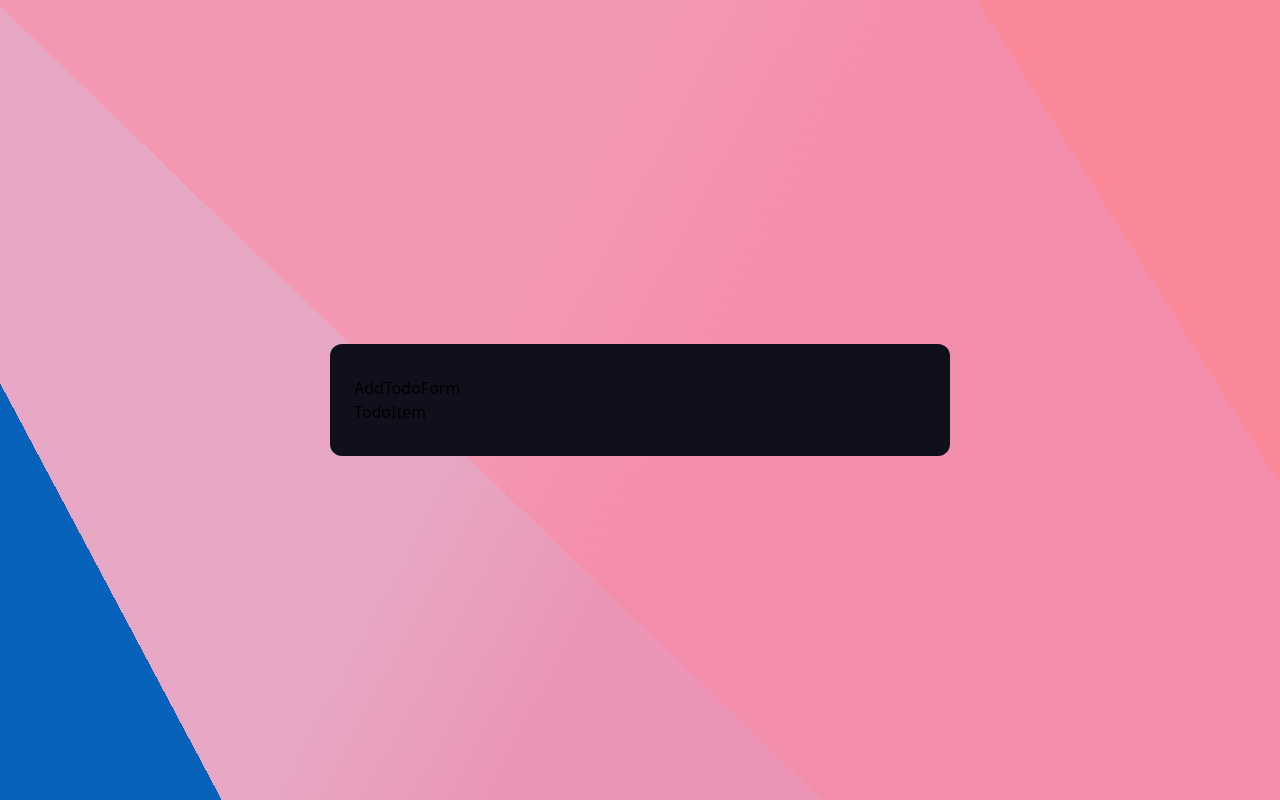
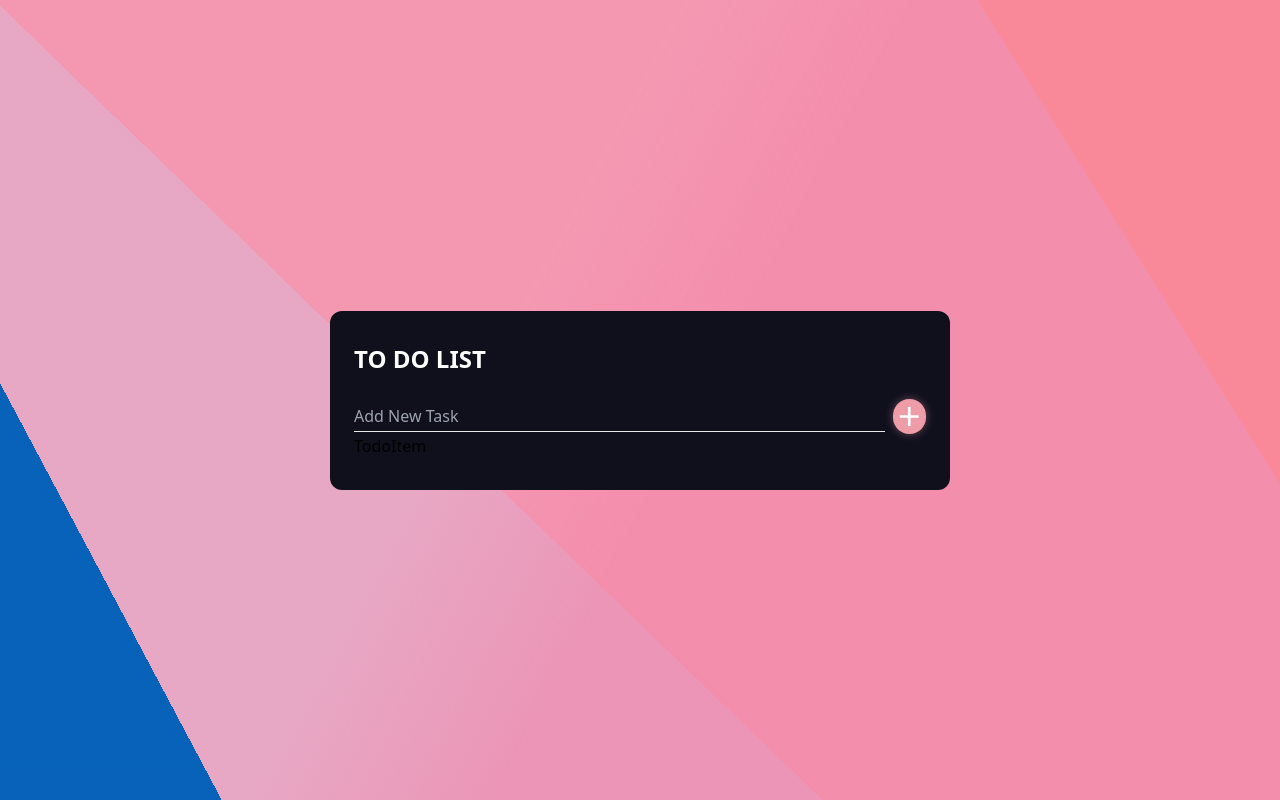
Before and after one commit to yusufziyayildirim/TodoList-React, a React (Create React App) app: page / in a window 1280 px wide. Built offline with nearby package versions, Linux system fonts and the light colour scheme.

Commit message:
AddTodoForm component designed

```diff
--- a/src/components/AddTodoForm.js
+++ b/src/components/AddTodoForm.js
@@ -1,7 +1,19 @@
+import { MdAdd } from 'react-icons/md'
 
 const AddTodoForm = () => {
   return (
-    <div>AddTodoForm</div>
+    <div>
+        <h3 className="text-white font-semibold text-2xl mb-6">TO DO LIST</h3>
+            <form className="flex items-center justify-between gap-2">
+                <input
+                    type="text"
+                    className='outline-none text-white h-8 w-full bg-transparent border-b'
+                    name="add_task"
+                    placeholder="Add New Task"
+                />
+                <MdAdd className="text-white bg-[#ee9ca7] rounded-full cursor-pointer btn-shadow hover:scale-90 transition-all" size={35} />
+            </form>
+    </div>
   )
 }
 
--- a/src/style.css
+++ b/src/style.css
@@ -413,6 +413,10 @@ video {
   background-blend-mode: normal, lighten, multiply, hard-light;
 }
 
+.btn-shadow{
+  box-shadow: 0 0 9px 0 rgba(238, 156, 167,0.4);
+}
+
 *, ::before, ::after {
   --tw-border-spacing-x: 0;
   --tw-border-spacing-y: 0;
@@ -554,12 +558,20 @@ video {
   --tw-backdrop-sepia:  ;
 }
 
+.mb-6 {
+  margin-bottom: 1.5rem;
+}
+
 .flex {
   display: flex;
 }
 
 .h-\[100vh\] {
   height: 100vh;
+}
+
+.h-8 {
+  height: 2rem;
 }
 
 .min-h-min {
@@ -569,6 +581,14 @@ video {
 
 .w-\[620px\] {
   width: 620px;
+}
+
+.w-full {
+  width: 100%;
+}
+
+.cursor-pointer {
+  cursor: pointer;
 }
 
 .flex-col {
@@ -583,13 +603,38 @@ video {
   justify-content: center;
 }
 
+.justify-between {
+  justify-content: space-between;
+}
+
+.gap-2 {
+  gap: 0.5rem;
+}
+
 .rounded-xl {
   border-radius: 0.75rem;
+}
+
+.rounded-full {
+  border-radius: 9999px;
+}
+
+.border-b {
+  border-bottom-width: 1px;
 }
 
 .bg-\[\#10101d\] {
   --tw-bg-opacity: 1;
   background-color: rgb(16 16 29 / var(--tw-bg-opacity));
+}
+
+.bg-transparent {
+  background-color: transparent;
+}
+
+.bg-\[\#ee9ca7\] {
+  --tw-bg-opacity: 1;
+  background-color: rgb(238 156 167 / var(--tw-bg-opacity));
 }
 
 .px-6 {
@@ -601,3 +646,35 @@ video {
   padding-top: 2rem;
   padding-bottom: 2rem;
 }
+
+.text-2xl {
+  font-size: 1.5rem;
+  line-height: 2rem;
+}
+
+.font-semibold {
+  font-weight: 600;
+}
+
+.text-white {
+  --tw-text-opacity: 1;
+  color: rgb(255 255 255 / var(--tw-text-opacity));
+}
+
+.outline-none {
+  outline: 2px solid transparent;
+  outline-offset: 2px;
+}
+
+.transition-all {
+  transition-property: all;
+  transition-timing-function: cubic-bezier(0.4, 0, 0.2, 1);
+  transition-duration: 150ms;
+}
+
+.hover\:scale-90:hover {
+  --tw-scale-x: .9;
+  --tw-scale-y: .9;
+  -webkit-transform: translate(var(--tw-translate-x), var(--tw-translate-y)) rotate(var(--tw-rotate)) skewX(var(--tw-skew-x)) skewY(var(--tw-skew-y)) scaleX(var(--tw-scale-x)) scaleY(var(--tw-scale-y));
+          transform: translate(var(--tw-translate-x), var(--tw-translate-y)) rotate(var(--tw-rotate)) skewX(var(--tw-skew-x)) skewY(var(--tw-skew-y)) scaleX(var(--tw-scale-x)) scaleY(var(--tw-scale-y));
+}
--- a/tailwind.css
+++ b/tailwind.css
@@ -7,4 +7,7 @@
         background-image: linear-gradient(62deg, rgba(1, 95, 183, 0.9732216701223994) 13%, rgba(255, 122, 151, 0.5) 4%), linear-gradient(44deg, rgba(0, 43, 99, 0.07922090238615942) 39%, rgba(242, 140, 143, 0.5) 18%), linear-gradient(118deg, rgba(84, 202, 242, 0.03152997265339608) 40%, rgba(247, 155, 187, 0.5) 54%), linear-gradient(58deg, rgba(90, 90, 237, 0.16144443572260592) 83%, rgba(249, 156, 142, 0.5) 23%);
         background-blend-mode: normal, lighten, multiply, hard-light;
     }
+    .btn-shadow{
+        box-shadow: 0 0 9px 0 rgba(238, 156, 167,0.4);
+    }
 }
```
